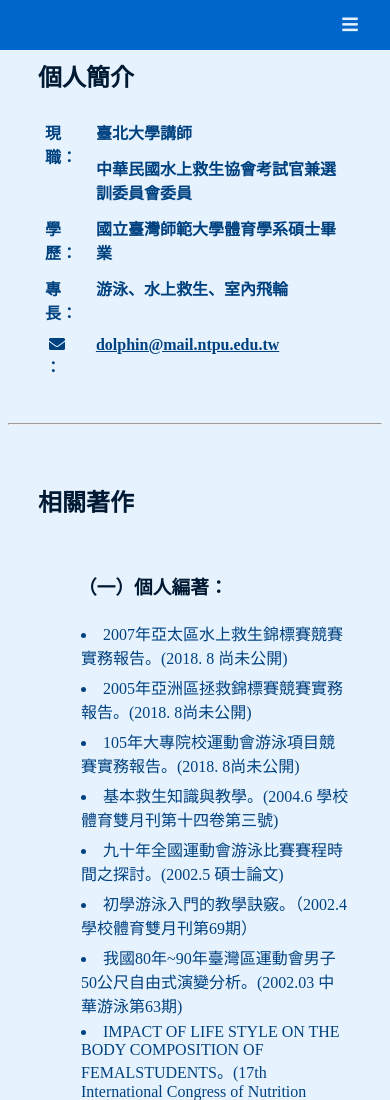
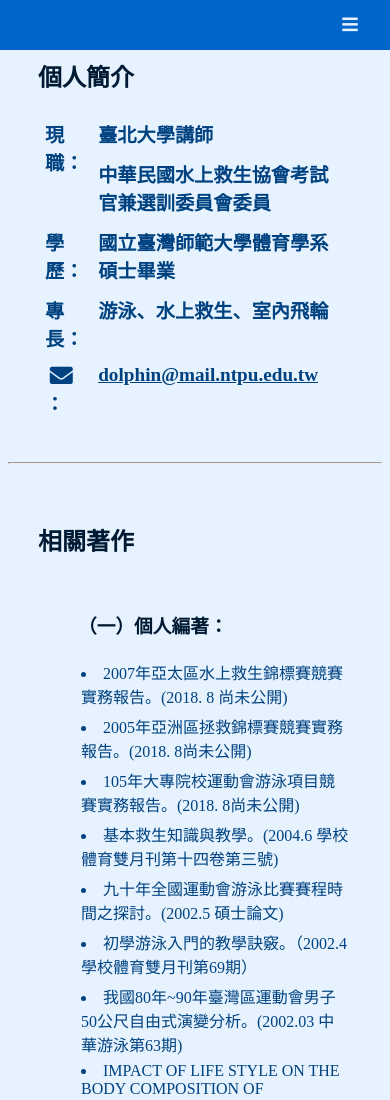
Before and after one commit to YunTsen/mr.Lee-site, a plain HTML site: page index.html in a window 390 px wide. Shown: the top 1100 px of the page. Drawn offline with Linux system fonts and the light colour scheme.

Commit message:
delete branch addinJs and modified css

```diff
--- a/styles/style.css
+++ b/styles/style.css
@@ -113,6 +113,6 @@
         display: none;
     }
    #profile-table,#profile-table i{
-        font-size:medium;
+        font-size:auto;
     }
 }
```
